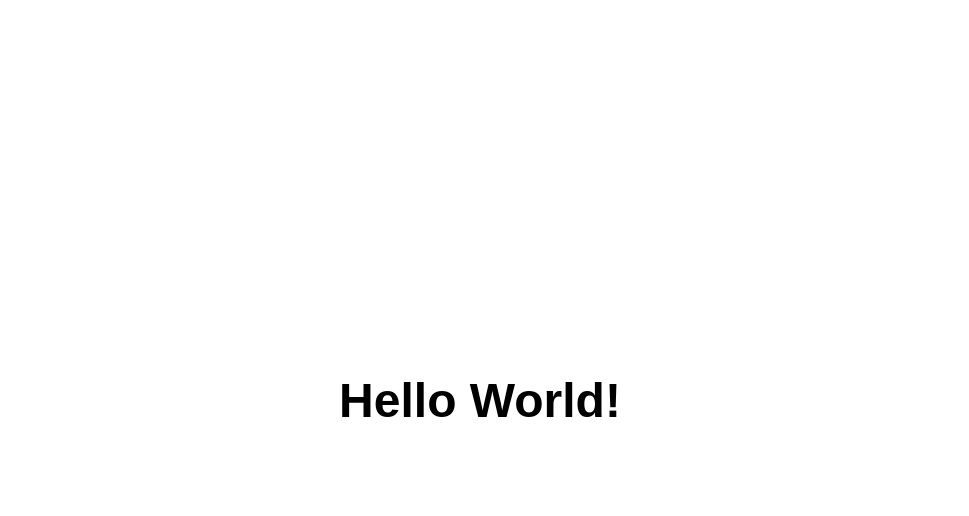
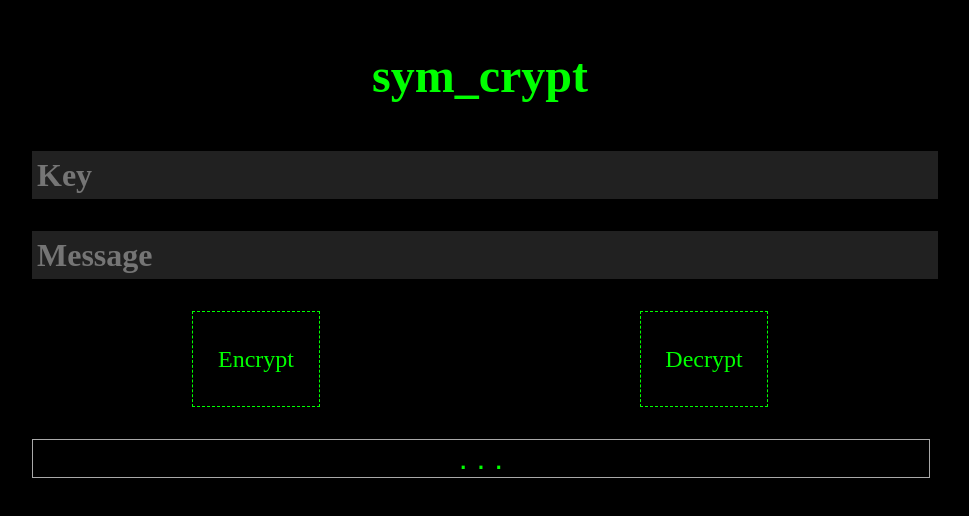
Before and after one commit to AlanHenson/sym-crypt, a plain HTML site: page index.html in a window 1280 px wide. Shown: the whole page, without its empty margins (160-1129 px from the left). Drawn offline with Linux system fonts and the light colour scheme.

Commit message:
functional enc/dec, styleing

```diff
--- a/css/style.css
+++ b/css/style.css
@@ -10,14 +10,60 @@ html,
   margin: 0;
   padding: 0;
   width: 100%;
+  background-color: black;
+  color: lime;
 }
 
 /* Center the content in the browser window */
 .container {
-  margin: auto;
+  margin: 1rem auto 0 auto;
   text-align: center;
+  width: 70%;
 }
 
 .title {
   font-size: 3rem;
+  font-family: "Times New Roman";
 }
+
+#button-container {
+  display: flex;
+  justify-content: space-around;
+
+}
+
+.button {
+  width: 8rem;
+  height: 6rem;
+  margin: 1rem auto;
+  background: black;
+  border: 1px lime dashed;
+  font-size: 1.5rem;
+  color: lime;
+  font-family: "Times New Roman";
+}
+
+input[type="text"] {
+  font-size: 2rem;
+  font-family: "Times New Roman";
+  border: 0px;
+  margin: 1rem auto;
+  padding: 0 5px;
+  background: #212121;
+  height: 3rem;
+  width: 100%;
+  color: lime;
+  font-weight: bold;
+}
+
+input[type="text"]:focus {
+  outline: 1px solid lime;
+}
+
+#output {
+  font-size: 2rem;
+  margin: 1rem auto;
+  border: 1px solid darkgray;
+  word-wrap: break-word;
+  width: 100%;
+}
--- a/index.html
+++ b/index.html
@@ -2,7 +2,7 @@
 <html lang="en">
 <head>
   <meta charset="utf-8">
-  <title>Hello World</title>
+  <title>sym_crypt</title>
   <link rel="manifest" href="manifest.json">
   <link rel="stylesheet" href="css/style.css">
   <link rel="icon" href="favicon.ico" type="image/x-icon" />
@@ -17,7 +17,14 @@
 </head>
 <body class="fullscreen">
   <div class="container">
-    <h1 class="title">Hello World!</h1>
+    <h1 class="title">sym_crypt</h1>
+    <input id="key" type="text" placeholder="Key"/>
+    <input id="msg" type="text" placeholder="Message"/>
+    <div id="button-container">
+      <button class="button"onclick="encrypt(event)">Encrypt</button>
+      <button class="button" onclick="decrypt(event)">Decrypt</button>
+    </div>
+    <div id="output">. . .</div>
   </div>
   <script src="js/main.js"></script>
 </body>
--- a/js/main.js
+++ b/js/main.js
@@ -5,4 +5,66 @@ window.onload = () => {
     navigator.serviceWorker
              .register('./sw.js');
   }
+
+
 }
+
+const keyEl = document.getElementById('key');
+const msgEl = document.getElementById('msg');
+const outEl = document.getElementById('output');
+
+function encryptStringWithXORtoHex(input,key) {
+  var c = '';
+  while (key.length < input.length) {
+       key += key;
+  }
+  for(var i=0; i<input.length; i++) {
+      var value1 = input[i].charCodeAt(0);
+      var value2 = key[i].charCodeAt(0);
+
+      var xorValue = value1 ^ value2;
+
+      var xorValueAsHexString = xorValue.toString("16");
+
+      if (xorValueAsHexString.length < 2) {
+          xorValueAsHexString = "0" + xorValueAsHexString;
+      }
+
+      c += xorValueAsHexString;
+  }
+  return c;
+}
+
+function decryptHexWithXORtoString(input, key) {
+  let d = '';
+  while (key.length < Math.ceil(input.length/2)) {
+    key += key;
+  }
+  for(var i=0; i<input.length; i+=2) {
+    let hexValueString = input.substring(i,i+2);
+
+    let value1 = parseInt(hexValueString, 16);
+    let value2 = key[Math.floor(i/2)].charCodeAt(0);
+
+    let xorValue = value1 ^ value2;
+
+    d += String.fromCharCode(xorValue);
+  }
+  return d;
+}
+
+function encrypt(event) {
+  event.preventDefault();
+  let key = keyEl.value;
+  let message = msgEl.value;
+  let output = encryptStringWithXORtoHex(message, key);
+  outEl.innerHTML = output;
+}
+
+function decrypt(event) {
+  event.preventDefault();
+  let key = keyEl.value;
+  let message = msgEl.value;
+  let output = decryptHexWithXORtoString(message, key);
+  outEl.innerHTML = output;
+}
```
Also changed, not shown: 2 other files.
